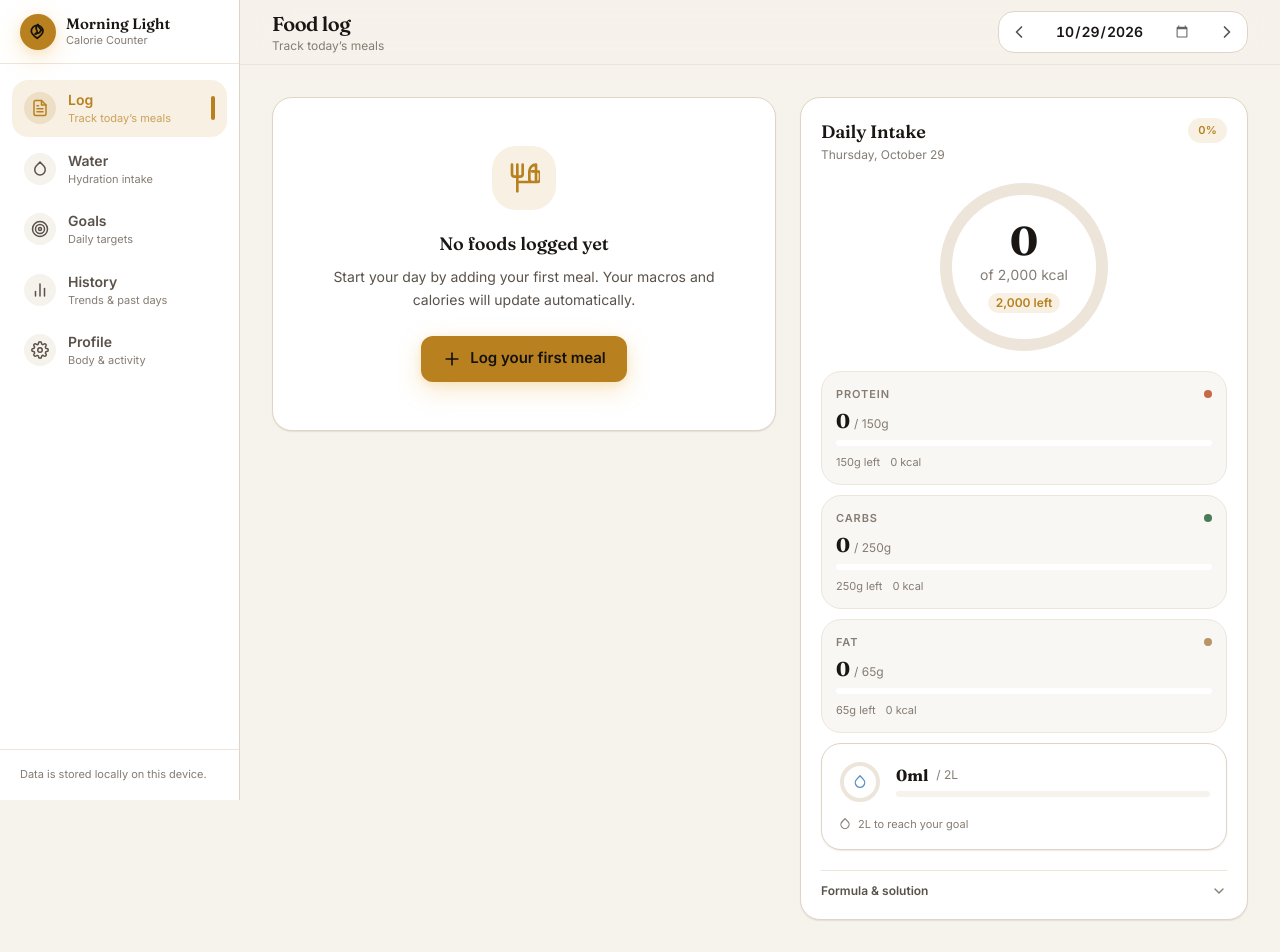
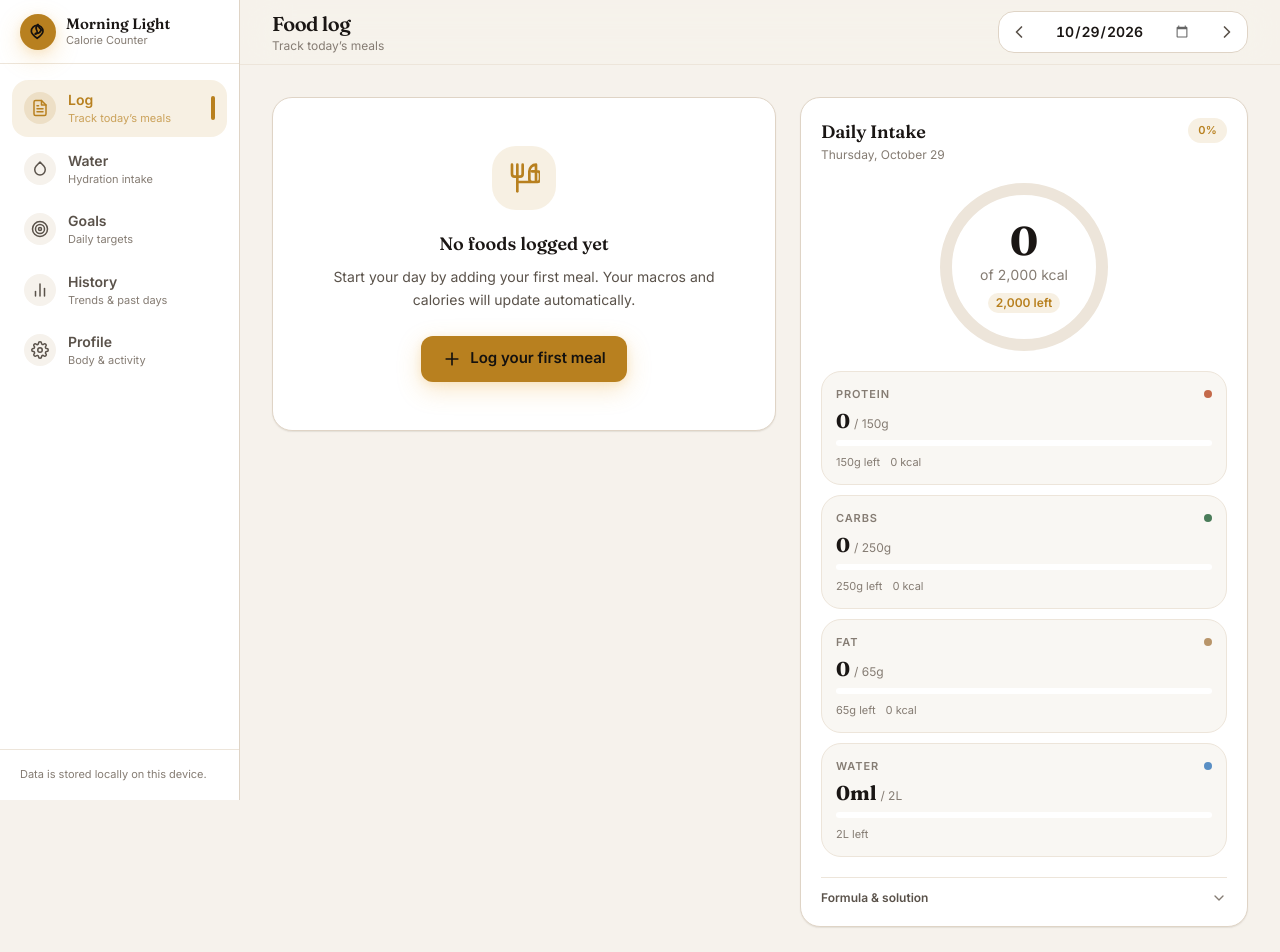
Before and after one commit to jacobconradquendangan-portfolio/Morning-Light, a Next.js app: page / in a window 1280 px wide. Shown: the top 952 px of the page. Built offline with nearby package versions, Linux system fonts and the light colour scheme.

Commit message:
feat(dashboard): match water chip style to macro tiles

```diff
--- a/src/components/WaterChip.tsx
+++ b/src/components/WaterChip.tsx
@@ -2,7 +2,6 @@
 
 import React from 'react';
 import { useFood } from '@/context/FoodContext';
-import { Icons } from './Icons';
 import { formatMl } from '@/lib/format';
 
 /* ============================================================================
@@ -32,73 +31,41 @@ export function WaterChip({ onNavigateToWater }: { onNavigateToWater: () => void
       onKeyDown={handleKeyDown}
       role="button"
       tabIndex={0}
-      className="card-interactive p-4 cursor-pointer focus-visible:border-border-focus"
+      className="bg-base-canvas/60 border border-border-subtle rounded-xl p-3.5 cursor-pointer focus-visible:border-border-focus"
       aria-label={`Water: ${formatMl(total)} of ${formatMl(goal)} (${percentage}%). Open water tracker.`}
     >
-      <div className="flex items-center gap-3.5">
-        {/* Ring */}
-        <div className="relative flex-shrink-0 w-11 h-11">
-          <svg width="44" height="44" className="transform -rotate-90" aria-hidden="true">
-            <circle
-              strokeWidth={4}
-              stroke="var(--color-border-subtle)"
-              fill="transparent"
-              r={18}
-              cx={22}
-              cy={22}
+      <div className="flex items-center justify-between mb-2">
+        <span className="eyebrow">Water</span>
+        <span
+          className="w-2 h-2 rounded-full flex-shrink-0"
+          style={{ backgroundColor: 'var(--color-macro-water)' }}
+          aria-hidden="true"
         />
-            <circle
-              strokeWidth={4}
-              stroke="var(--color-macro-water)"
-              fill="transparent"
-              r={18}
-              cx={22}
-              cy={22}
-              strokeDasharray={113.1}
-              strokeDashoffset={113.1 * (1 - Math.min(progress, 1))}
-              strokeLinecap="round"
-              style={{ transition: 'stroke-dashoffset 700ms cubic-bezier(0.2, 0, 0, 1)' }}
-            />
-          </svg>
-          <Icons.Droplet className="absolute inset-0 m-auto w-4 h-4 text-macro-water" size={16} />
       </div>
 
-        {/* Info */}
-        <div className="flex-1 min-w-0">
-          <div className="flex items-center gap-2">
-            <span className="font-display font-bold text-text-primary text-base tabular leading-none">
+      <div className="flex items-baseline gap-1 mb-2">
+        <span className="font-display text-xl font-bold text-text-primary tabular leading-none">
           {formatMl(total)}
         </span>
         <span className="text-xs text-text-muted">/ {formatMl(goal)}</span>
       </div>
-          <div className="mt-2 h-1.5 bg-base-canvas rounded-full overflow-hidden">
+
+      <div className="h-1.5 bg-base-surface rounded-full overflow-hidden">
         <div
           className="h-full rounded-full"
           style={{
-                width: `${percentage}%`,
+            width: `${Math.min(progress, 1) * 100}%`,
             backgroundColor: isGoalMet ? 'var(--color-semantic-success)' : 'var(--color-macro-water)',
-                transition: 'width 700ms cubic-bezier(0.2, 0, 0, 1)',
+            transition: 'width 800ms cubic-bezier(0.2, 0, 0, 1)',
           }}
         />
       </div>
+
+      <div className="flex items-center gap-1.5 mt-2 whitespace-nowrap">
+        <span className="text-[0.6875rem] text-text-muted">
+          {isGoalMet ? 'Goal reached' : `${formatMl(remaining)} left`}
+        </span>
       </div>
-
-        {/* Quick add */}
-      </div>
-
-      <p className={`mt-3 text-[0.6875rem] flex items-center gap-1.5 ${isGoalMet ? 'text-semantic-success-light' : 'text-text-muted'}`}>
-        {isGoalMet ? (
-          <>
-            <Icons.Check className="w-3.5 h-3.5" size={14} />
-            Goal reached — nice work
-          </>
-        ) : (
-          <>
-            <Icons.Droplet className="w-3.5 h-3.5" size={14} />
-            {formatMl(remaining)} to reach your goal
-          </>
-        )}
-      </p>
     </div>
   );
 }
```
Lines whose indentation alone changed are shown as unchanged.
